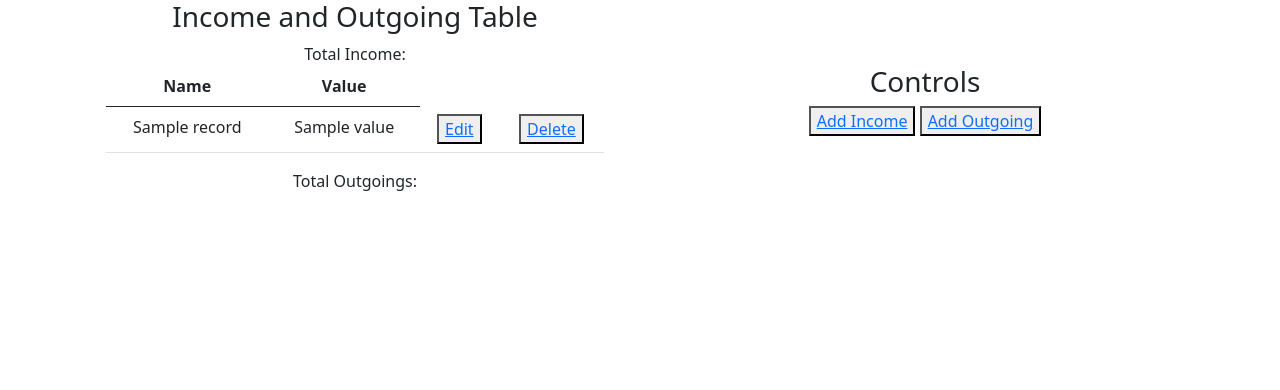
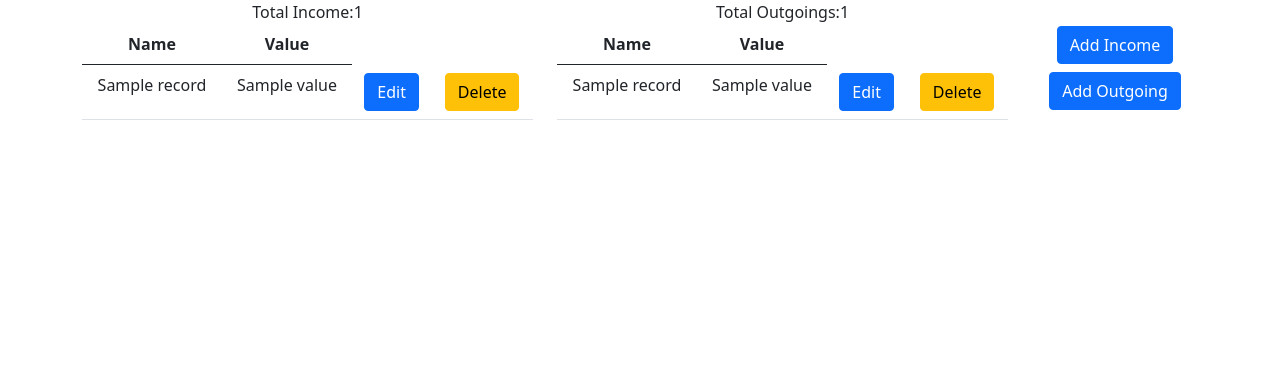
Before and after one commit to KNFullStack/Milestone-Project-3, a Flask app: template templates/dashboard.html in a window 1280 px wide. Shown: the part 123-513 px from the top of the page. Run offline with Flask 2, Linux system fonts and the light colour scheme; the template is opened without the code that fills it: most values are stand-ins (such as "Sample title", 1, 10 or a date in 2020); some libraries are stand-ins or nearby versions.

Commit message:
removed anchor tags from within buttons, styling changes to anchor tags. split income and outgoing tables into their own div

```diff
--- a/app.py
+++ b/app.py
@@ -47,8 +47,9 @@ def dashboard():
     pie_chart_label_income = []
     income_list = list(mongo.db.income.find({"created_by": user}))
     for item in income_list:
-        pie_chart_label_income.append(item["name"])
-        pie_chart_values_income.append(item["value"])
+        pie_chart_label_income.append(item["name"].capitalize())
+        pie_chart_values_income.append(int(item["value"]))
+    total_income = sum(pie_chart_values_income)
     img = BytesIO()
     plt.pie(pie_chart_values_income, autopct = "%2.0f%%", shadow=True, pctdistance=0.9)
     plt.tight_layout()
@@ -63,8 +64,9 @@ def dashboard():
     pie_chart_label_outgoings = []
     outgoings_list = list(mongo.db.outgoings.find({"created_by": user}))
     for item in outgoings_list:
-        pie_chart_label_outgoings.append(item["name"])
-        pie_chart_values_outgoings.append(item["value"])
+        pie_chart_label_outgoings.append(item["name"].capitalize())
+        pie_chart_values_outgoings.append(int(item["value"]))
+    total_outgoings = sum(pie_chart_values_outgoings)
     img2 = BytesIO()
     plt.pie(pie_chart_values_outgoings, autopct = "%2.0f%%", shadow=True, pctdistance=0.9)
     plt.tight_layout()
@@ -76,7 +78,7 @@ def dashboard():
 
     return render_template("dashboard.html", income=income, outgoings=outgoings, graph=graph, graph2=graph2,
     pie_chart_label_outgoings=pie_chart_label_outgoings, pie_chart_values_outgoings=pie_chart_values_outgoings,
-    outgoings_list=outgoings_list)
+    outgoings_list=outgoings_list, total_outgoings=total_outgoings, total_income=total_income)
 
 
 @app.route("/login", methods=["GET","POST"])
--- a/static/css/style.css
+++ b/static/css/style.css
@@ -15,7 +15,7 @@
 
 .scroller {
     overflow-y: auto;
-    max-height: 25vh;
+    max-height: 30vh;
 }
 
 /* Responsiveness */
--- a/static/js/registerScript.js
+++ b/static/js/registerScript.js
@@ -13,3 +13,5 @@ function confirmPassword() {
         registerButton.classList.remove("unclickable")
     }
 }
+
+// Deletion Confirmation Popup
--- a/templates/dashboard.html
+++ b/templates/dashboard.html
@@ -14,13 +14,7 @@
         </div>
     </div>
     <div class="row text-center align-items-center justify-content-center">
-        <div class="col-lg-6">
-            <div class="container scroller">
-                <div class="row text-center justify-content-center align-items-center">
-                    <h3>Income and Outgoing Table</h3>
-                </div>
-                <div class="row text-center justify-content-center align-items-center">
-                    <div class="col">
+        <div class="col-lg-5 scroller">
             <table class="table table-hover">
                 <thead>
                     <tr>
@@ -31,21 +25,20 @@
                 <tbody>
                     {% for record in income %}
                     <tr>
-                                    <td>{{record.name}}</td>
+                        <td>{{record.name.capitalize()}}</td>
                         <td>{{record.value}}</td>
-                                    <td><button><a
-                                                href="{{ url_for('edit_income', item_id=record._id) }}">Edit</a></button>
+                        <td><a class="btn btn-primary" href="{{ url_for('edit_income', item_id=record._id) }}">Edit</a>
                         </td>
-                                    <td><button><a
-                                                href="{{ url_for('delete_income', item_id=record._id) }}">Delete</a></button>
+                        <td><a class="btn btn-warning"
+                                href="{{ url_for('delete_income', item_id=record._id) }}">Delete</a>
                         </td>
                     </tr>
                     {% endfor %}
-                                <tr>Total Income:</tr>
+                    <tr>Total Income:{{ total_income }}</tr>
                 </tbody>
             </table>
         </div>
-                    <div class="col">
+        <div class="col-lg-5 scroller">
             <table class="table table-hover">
                 <thead>
                     <tr>
@@ -56,29 +49,23 @@
                 <tbody>
                     {% for record in outgoings %}
                     <tr>
-                                    <td>{{record.name}}</td>
+                        <td>{{record.name.capitalize()}}</td>
                         <td>{{record.value}}</td>
-                                    <td><button><a
-                                                href="{{ url_for('edit_outgoing', item_id=record._id) }}">Edit</a></button>
+                        <td><a class="btn btn-primary"
+                                href="{{ url_for('edit_outgoing', item_id=record._id) }}">Edit</a>
                         </td>
-                                    <td><button><a
-                                                href="{{ url_for('delete_outgoing', item_id=record._id) }}">Delete</a></button>
+                        <td><a class="btn btn-warning"
+                                href="{{ url_for('delete_outgoing', item_id=record._id) }}">Delete</a>
                         </td>
                     </tr>
                     {% endfor %}
-                                <tr>Total Outgoings:</tr>
+                    <tr>Total Outgoings:{{ total_outgoings }}</tr>
                 </tbody>
             </table>
         </div>
-                </div>
-            </div>
-        </div>
-        <div class="col-lg-6">
-            <div class="row text-center justify-content-center align-items-center">
-                <h3>Controls</h3>
-            </div>
-            <button><a href="{{ url_for('add_income') }}">Add Income</a></button>
-            <button><a href="{{ url_for('add_outgoing') }}">Add Outgoing</a></button>
+        <div class="col-lg-2 d-flex flex-column justify-content-center align-items-center">
+            <a class="btn btn-primary" href="{{ url_for('add_income') }}">Add Income</a>
+            <a class="btn btn-primary mt-2" href="{{ url_for('add_outgoing') }}">Add Outgoing</a>
         </div>
     </div>
 </div>
--- a/templates/edit_income.html
+++ b/templates/edit_income.html
@@ -15,7 +15,7 @@
                     <input type="text" class="form-control" id="value" name="value" value="{{ item.value }}"
                         minlength="1" maxlength="15" required>
                 </div>
-                <a href="{{ url_for('dashboard') }}" class="btn-large">Cancel Edit</a>
+                <a href="{{ url_for('dashboard') }}" class="btn btn-primary">Cancel Edit</a>
                 <button type="submit" class="btn btn-primary">Edit Income</button>
             </form>
         </div>
--- a/templates/edit_outgoing.html
+++ b/templates/edit_outgoing.html
@@ -15,7 +15,7 @@
                     <input type="text" class="form-control" id="value" name="value" value="{{ item.value }}"
                         minlength="1" maxlength="15" required>
                 </div>
-                <a href="{{ url_for('dashboard') }}" class="btn-large">Cancel Edit</a>
+                <a href="{{ url_for('dashboard') }}" class="btn btn-primary">Cancel Edit</a>
                 <button type="submit" class="btn btn-primary">Edit Outgoing</button>
             </form>
         </div>
--- a/templates/income.html
+++ b/templates/income.html
@@ -14,7 +14,8 @@
                     <input type="text" class="form-control" id="value" name="value" minlength="1" maxlength="15"
                         required>
                 </div>
-                <button type="submit" class="btn btn-primary">Add Income!</button>
+                <button type="submit" class="btn btn-primary">Add Income</button>
+                <a href="{{ url_for('dashboard') }}" class="btn btn-warning">Cancel</a>
             </form>
         </div>
     </div>
--- a/templates/login.html
+++ b/templates/login.html
@@ -14,7 +14,7 @@
                     <input type="password" class="form-control" id="password" name="password" required>
                 </div>
                 <button type="submit" class="btn btn-primary">Login!</button>
-                <button class="btn btn-warning"><a href="{{ url_for('register') }}">Need to Register?</a></button>
+                <a class="btn btn-warning" href="{{ url_for('register') }}">Need to Register?</a>
             </form>
         </div>
     </div>
--- a/templates/outgoing.html
+++ b/templates/outgoing.html
@@ -14,7 +14,8 @@
                     <input type="text" class="form-control" id="value" name="value" minlength="1" maxlength="15"
                         required>
                 </div>
-                <button type="submit" class="btn btn-primary">Add Outgoing!</button>
+                <button type="submit" class="btn btn-primary">Add Outgoing</button>
+                <a href="{{ url_for('dashboard') }}" class="btn btn-warning">Cancel</a>
             </form>
         </div>
     </div>
--- a/templates/register.html
+++ b/templates/register.html
@@ -24,7 +24,7 @@
                 </div>
                 <button type="submit" id="register_button" class="btn btn-primary unclickable"
                     aria-describedby="reg_reqs">Register!</button>
-                <button class="btn btn-warning"><a href="{{ url_for('login') }}">Already Registered?</a></button>
+                <a class="btn btn-warning" href="{{ url_for('login') }}">Already Registered?</a>
                 <div id="reg_reqs" class="form-text mt-3">Rules for username and password as follows:
                     <ul>
                         <li>Username and password must be 5 to 15 characters.</li>
```
Lines whose indentation alone changed are shown as unchanged.
